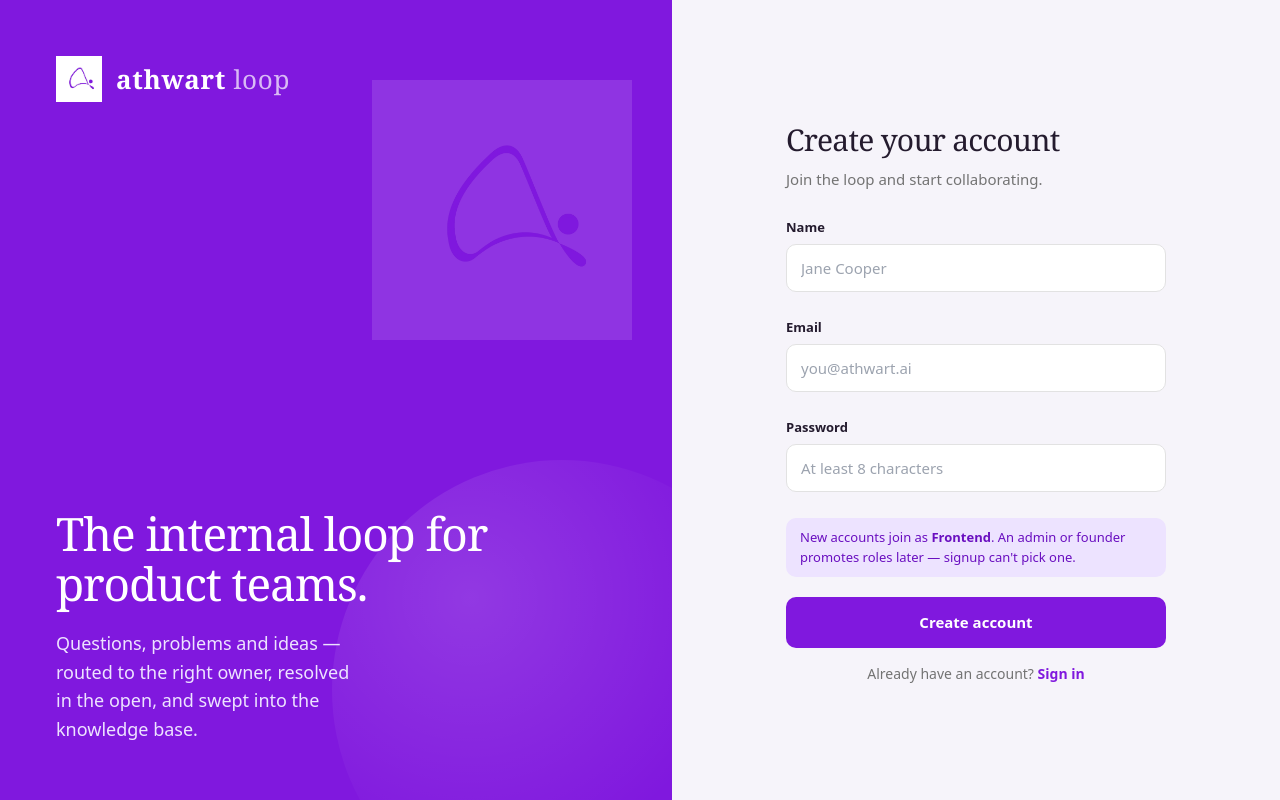
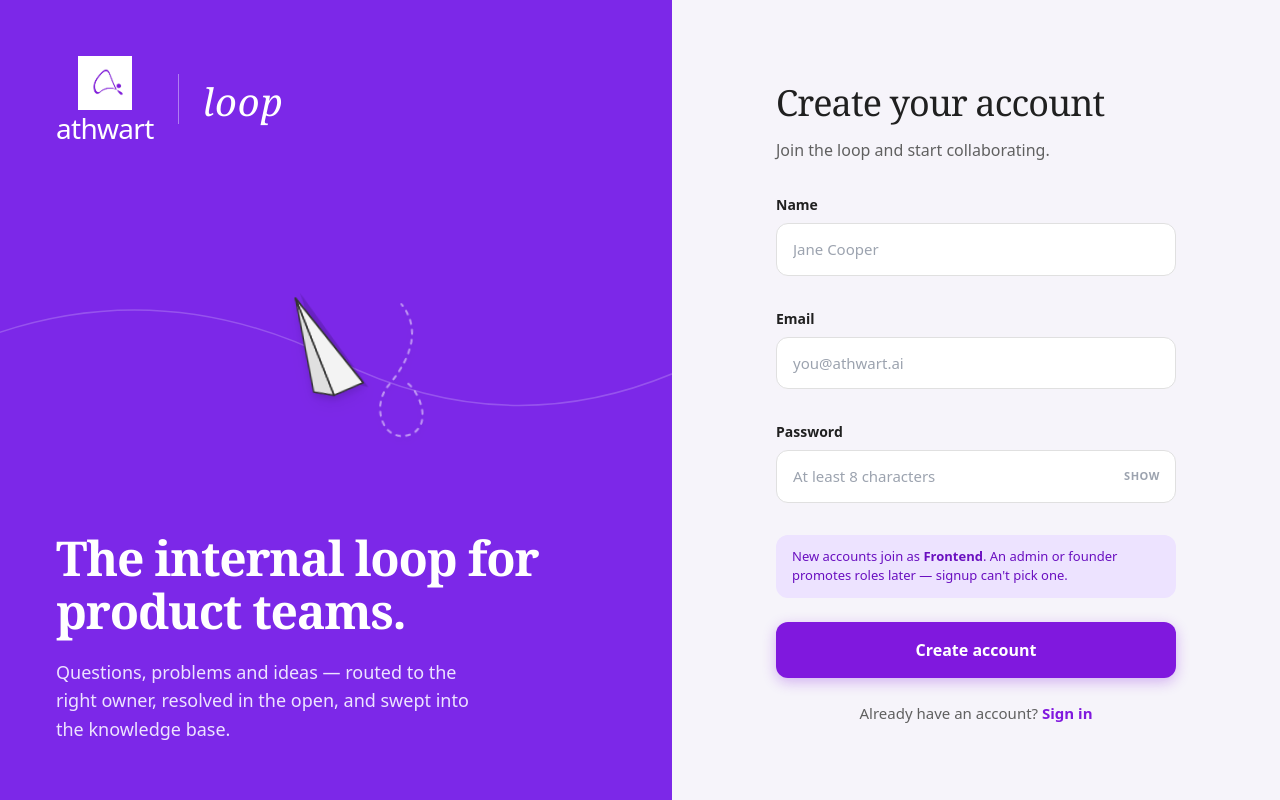
Before and after one commit to PremanshBehl/Athwart_Loop, a React (Vite) app in the folder frontend/: page /register in a window 1280 px wide. Built offline with nearby package versions, Linux system fonts and the light colour scheme; no server answers; a web font is replaced by a local one.

Commit message:
feat(frontend): redesign auth pages to match new mockup

```diff
--- a/frontend/src/components/auth/AuthBrandPanel.tsx
+++ b/frontend/src/components/auth/AuthBrandPanel.tsx
@@ -1,50 +1,71 @@
 import React from 'react';
 import { BrandMark } from '@/components/shared/BrandMark';
 
-// Left panel used by both LoginPage and RegisterPage — big purple canvas
-// with the brand mark, tagline and three feature keywords along the bottom.
-// Matches the .dc.html spec verbatim.
+const PaperAirplaneSVG = () => (
+  <div className="absolute inset-0 flex items-center justify-center pointer-events-none" style={{ top: '-10%' }}>
+    {/* Wavy background line */}
+    <svg className="absolute w-full h-[200px]" preserveAspectRatio="none" viewBox="0 0 1000 200">
+      <path
+        d="M -100 100 Q 200 0 500 100 T 1100 80"
+        fill="none"
+        stroke="rgba(255,255,255,0.2)"
+        strokeWidth="1.5"
+      />
+    </svg>
+    {/* Sketchy paper airplane and dashed trail */}
+    <div className="relative w-[300px] h-[300px]">
+      <svg viewBox="0 0 300 300" className="w-full h-full drop-shadow-lg" style={{ transform: 'rotate(-5deg)' }}>
+        {/* Trail */}
+        <path
+          d="M 220 180 C 230 190, 240 220, 220 230 C 190 240, 180 200, 200 180 C 220 160, 240 130, 220 100"
+          fill="none"
+          stroke="rgba(255,255,255,0.5)"
+          strokeWidth="2"
+          strokeDasharray="4 6"
+          strokeLinecap="round"
+        />
+        {/* Airplane base shadow */}
+        <polygon points="120,80 180,180 140,165" fill="rgba(0,0,0,0.15)" />
+        {/* Airplane body */}
+        <polygon points="115,85 175,175 135,160" fill="#fcfcfc" stroke="#333" strokeWidth="1.5" strokeLinejoin="round" />
+        {/* Airplane fold */}
+        <polygon points="115,85 135,160 145,185 175,175" fill="#f3f3f3" stroke="#333" strokeWidth="1.5" strokeLinejoin="round" />
+        <polygon points="115,85 145,185 125,180" fill="#e0e0e0" stroke="#333" strokeWidth="1.5" strokeLinejoin="round" />
+        {/* Additional sketchy lines */}
+        <line x1="115" y1="85" x2="145" y2="185" stroke="#333" strokeWidth="1.5" />
+      </svg>
+    </div>
+  </div>
+);
+
 const AuthBrandPanel: React.FC = () => (
   <div
-    className="relative flex-col justify-between p-14 text-white overflow-hidden hidden lg:flex"
-    style={{ background: '#8018de' }}
+    className="relative flex flex-col justify-between p-14 text-white overflow-hidden hidden lg:flex"
+    style={{ background: '#7c28e8' }}
   >
-    <div className="relative z-10 flex items-center gap-3.5">
-      <BrandMark size={46} color="#ffffff" />
-      <span className="font-heading text-[26px] font-bold tracking-wide">
-        athwart<span className="opacity-70 font-normal"> loop</span>
+    {/* Top Logo Area */}
+    <div className="relative z-10 flex items-center">
+      <div className="flex flex-col items-center mr-6">
+        <BrandMark size={54} color="#ffffff" />
+        <span className="font-sans text-[28px] leading-none mt-1 tracking-tight" style={{ fontWeight: 400 }}>athwart</span>
+      </div>
+      <div className="w-[1px] h-[50px] bg-white opacity-40 mr-6" />
+      <span className="font-serif italic text-[38px] tracking-wide mt-1" style={{ fontWeight: 300 }}>
+        loop
       </span>
     </div>
 
+    {/* Center Graphic */}
+    <PaperAirplaneSVG />
+
+    {/* Bottom Text */}
     <div className="relative z-10">
-      <h1 className="font-heading text-[46px] leading-[1.08] text-white mb-5">
-        The internal loop for product teams.
+      <h1 className="font-serif text-[48px] leading-[1.1] text-white mb-5 font-semibold">
+        The internal loop for<br />product teams.
       </h1>
-      <p className="text-[18px] leading-[1.6] font-light text-[#ede3ff] max-w-[30ch]">
+      <p className="text-[18px] leading-[1.6] font-light text-[#ede3ff] max-w-[42ch]">
         Questions, problems and ideas — routed to the right owner, resolved in the open, and swept into the knowledge base.
       </p>
-    </div>
-
-
-
-    {/* Decorative radial glow bottom-right */}
-    <div
-      aria-hidden
-      className="absolute w-[460px] h-[460px] rounded-full"
-      style={{
-        right: '-120px',
-        bottom: '-120px',
-        background:
-          'radial-gradient(circle at 30% 30%, rgba(255,255,255,.14), transparent 60%)',
-      }}
-    />
-    {/* Faded oversized brand mark */}
-    <div
-      aria-hidden
-      className="absolute opacity-[0.12]"
-      style={{ right: '40px', top: '80px' }}
-    >
-      <BrandMark size={260} color="#ffffff" />
     </div>
   </div>
 );
--- a/frontend/src/pages/LoginPage.tsx
+++ b/frontend/src/pages/LoginPage.tsx
@@ -36,9 +36,9 @@ const LoginPage: React.FC = () => {
       <AuthBrandPanel />
 
       <div className="flex items-center justify-center p-10">
-        <div className="w-full max-w-[380px]">
-          <h2 className="font-heading text-[30px] text-ink mb-1.5">Welcome back</h2>
-          <p className="text-ink-faint mb-7 text-[15px]">Sign in to your Athwart Loop workspace.</p>
+        <div className="w-full max-w-[400px]">
+          <h2 className="font-serif text-[36px] text-[#202020] mb-2 font-medium">Welcome back</h2>
+          <p className="text-[#606060] mb-8 text-[16px]">Sign in to your Athwart Loop workspace.</p>
 
           {error && (
             <div className="mb-4 rounded-[10px] px-3.5 py-2.5 text-sm" style={{ background: '#fff0eb', border: '1px solid #f9c3ad', color: '#b23c12' }}>
@@ -47,46 +47,50 @@ const LoginPage: React.FC = () => {
           )}
 
           <form onSubmit={handleSubmit} noValidate>
-            <label className="block text-[13px] font-semibold text-ink mb-1.5">Email</label>
+            <label className="block text-[14px] font-semibold text-[#202020] mb-2">Email</label>
             <input
               type="email"
               value={form.email}
               onChange={(e) => setForm({ ...form, email: e.target.value })}
               placeholder="you@athwart.ai"
-              className="w-full px-3.5 py-3 rounded-[10px] text-[15px] focus:outline-none"
-              style={{ border: '1.5px solid #e2e2e2' }}
+              className="w-full px-4 py-3.5 rounded-[12px] text-[15px] focus:outline-none mb-1"
+              style={{ border: '1px solid #e0e0e0', background: '#fff' }}
             />
-            <div className="h-[18px] text-[12px] mb-2" style={{ color: '#f15d24' }}>{fieldErrors.email || ''}</div>
+            <div className="h-[20px] text-[12px] mb-2" style={{ color: '#f15d24' }}>{fieldErrors.email || ''}</div>
 
-            <label className="block text-[13px] font-semibold text-ink mb-1.5">Password</label>
+            <div className="flex justify-between items-end mb-2">
+              <label className="block text-[14px] font-semibold text-[#202020]">Password</label>
+              <Link to="/forgot-password" className="text-[13px] font-semibold" style={{ color: '#8018de' }}>Forgot?</Link>
+            </div>
+            <div className="relative mb-1">
               <input
                 type="password"
                 value={form.password}
                 onChange={(e) => setForm({ ...form, password: e.target.value })}
                 placeholder="••••••••"
-              className="w-full px-3.5 py-3 rounded-[10px] text-[15px] focus:outline-none"
-              style={{ border: '1.5px solid #e2e2e2' }}
+                className="w-full px-4 py-3.5 rounded-[12px] text-[15px] focus:outline-none"
+                style={{ border: '1px solid #e0e0e0', background: '#fff' }}
               />
-            <div className="h-[18px] text-[12px] mb-2" style={{ color: '#f15d24' }}>{fieldErrors.password || ''}</div>
+              <button type="button" className="absolute right-4 top-1/2 -translate-y-1/2 text-[11px] font-bold tracking-wider text-gray-400 hover:text-gray-600">SHOW</button>
+            </div>
+            <div className="h-[20px] text-[12px] mb-4" style={{ color: '#f15d24' }}>{fieldErrors.password || ''}</div>
 
             <button
               type="submit"
               disabled={loading}
-              className="w-full py-3.5 rounded-[10px] font-semibold text-[15px] text-white transition-colors mt-1"
-              style={{ background: loading ? '#a875df' : '#8018de' }}
+              className="w-full py-4 rounded-[12px] font-semibold text-[16px] text-white transition-colors mt-2"
+              style={{ background: loading ? '#a875df' : '#8018de', boxShadow: '0 4px 14px rgba(128, 24, 222, 0.3)' }}
             >
               {loading ? 'Signing in…' : 'Sign in'}
             </button>
           </form>
 
-          <div className="text-center mt-4.5 mt-4 text-sm text-ink-faint">
+          <div className="text-center mt-6 text-[15px] text-[#606060]">
             New to Athwart?{' '}
             <Link to="/register" className="font-semibold" style={{ color: '#8018de' }}>
               Create one
             </Link>
           </div>
-
-
         </div>
       </div>
     </div>
--- a/frontend/src/pages/RegisterPage.tsx
+++ b/frontend/src/pages/RegisterPage.tsx
@@ -32,9 +32,9 @@ const RegisterPage: React.FC = () => {
       <AuthBrandPanel />
 
       <div className="flex items-center justify-center p-10">
-        <div className="w-full max-w-[380px]">
-          <h2 className="font-heading text-[30px] text-ink mb-1.5">Create your account</h2>
-          <p className="text-ink-faint mb-7 text-[15px]">Join the loop and start collaborating.</p>
+        <div className="w-full max-w-[400px]">
+          <h2 className="font-serif text-[36px] text-[#202020] mb-2 font-medium">Create your account</h2>
+          <p className="text-[#606060] mb-8 text-[16px]">Join the loop and start collaborating.</p>
 
           {error && (
             <div className="mb-4 rounded-[10px] px-3.5 py-2.5 text-sm" style={{ background: '#fff0eb', border: '1px solid #f9c3ad', color: '#b23c12' }}>
@@ -43,54 +43,57 @@ const RegisterPage: React.FC = () => {
           )}
 
           <form onSubmit={handleSubmit} noValidate>
-            <label className="block text-[13px] font-semibold text-ink mb-1.5">Name</label>
+            <label className="block text-[14px] font-semibold text-[#202020] mb-2">Name</label>
             <input
               type="text"
               value={form.name}
               onChange={(e) => setForm({ ...form, name: e.target.value })}
               placeholder="Jane Cooper"
-              className="w-full px-3.5 py-3 rounded-[10px] text-[15px] focus:outline-none"
-              style={{ border: '1.5px solid #e2e2e2' }}
+              className="w-full px-4 py-3.5 rounded-[12px] text-[15px] focus:outline-none mb-1"
+              style={{ border: '1px solid #e0e0e0', background: '#fff' }}
             />
-            <div className="h-[18px] text-[12px] mb-2" style={{ color: '#f15d24' }}>{fieldErrors.name || ''}</div>
+            <div className="h-[20px] text-[12px] mb-2" style={{ color: '#f15d24' }}>{fieldErrors.name || ''}</div>
 
-            <label className="block text-[13px] font-semibold text-ink mb-1.5">Email</label>
+            <label className="block text-[14px] font-semibold text-[#202020] mb-2">Email</label>
             <input
               type="email"
               value={form.email}
               onChange={(e) => setForm({ ...form, email: e.target.value })}
               placeholder="you@athwart.ai"
-              className="w-full px-3.5 py-3 rounded-[10px] text-[15px] focus:outline-none"
-              style={{ border: '1.5px solid #e2e2e2' }}
+              className="w-full px-4 py-3.5 rounded-[12px] text-[15px] focus:outline-none mb-1"
+              style={{ border: '1px solid #e0e0e0', background: '#fff' }}
             />
-            <div className="h-[18px] text-[12px] mb-2" style={{ color: '#f15d24' }}>{fieldErrors.email || ''}</div>
+            <div className="h-[20px] text-[12px] mb-2" style={{ color: '#f15d24' }}>{fieldErrors.email || ''}</div>
 
-            <label className="block text-[13px] font-semibold text-ink mb-1.5">Password</label>
+            <label className="block text-[14px] font-semibold text-[#202020] mb-2">Password</label>
+            <div className="relative mb-1">
               <input
                 type="password"
                 value={form.password}
                 onChange={(e) => setForm({ ...form, password: e.target.value })}
                 placeholder="At least 8 characters"
-              className="w-full px-3.5 py-3 rounded-[10px] text-[15px] focus:outline-none"
-              style={{ border: '1.5px solid #e2e2e2' }}
+                className="w-full px-4 py-3.5 rounded-[12px] text-[15px] focus:outline-none"
+                style={{ border: '1px solid #e0e0e0', background: '#fff' }}
               />
-            <div className="h-[18px] text-[12px] mb-2" style={{ color: '#f15d24' }}>{fieldErrors.password || ''}</div>
+              <button type="button" className="absolute right-4 top-1/2 -translate-y-1/2 text-[11px] font-bold tracking-wider text-gray-400 hover:text-gray-600">SHOW</button>
+            </div>
+            <div className="h-[20px] text-[12px] mb-2" style={{ color: '#f15d24' }}>{fieldErrors.password || ''}</div>
 
-            <div className="rounded-[10px] px-3.5 py-2.5 text-[13px] leading-[1.5] mb-4" style={{ background: '#ede3ff', color: '#6a0fc0' }}>
+            <div className="rounded-[12px] px-4 py-3 text-[13px] leading-[1.5] mb-4" style={{ background: '#ede3ff', color: '#6a0fc0' }}>
               New accounts join as <b>Frontend</b>. An admin or founder promotes roles later — signup can't pick one.
             </div>
 
             <button
               type="submit"
               disabled={loading}
-              className="w-full py-3.5 rounded-[10px] font-semibold text-[15px] text-white transition-colors mt-1"
-              style={{ background: loading ? '#a875df' : '#8018de' }}
+              className="w-full py-4 rounded-[12px] font-semibold text-[16px] text-white transition-colors mt-2"
+              style={{ background: loading ? '#a875df' : '#8018de', boxShadow: '0 4px 14px rgba(128, 24, 222, 0.3)' }}
             >
               {loading ? 'Creating…' : 'Create account'}
             </button>
           </form>
 
-          <div className="text-center mt-4 text-sm text-ink-faint">
+          <div className="text-center mt-6 text-[15px] text-[#606060]">
             Already have an account?{' '}
             <Link to="/login" className="font-semibold" style={{ color: '#8018de' }}>
               Sign in
```
Lines whose indentation alone changed are shown as unchanged.
